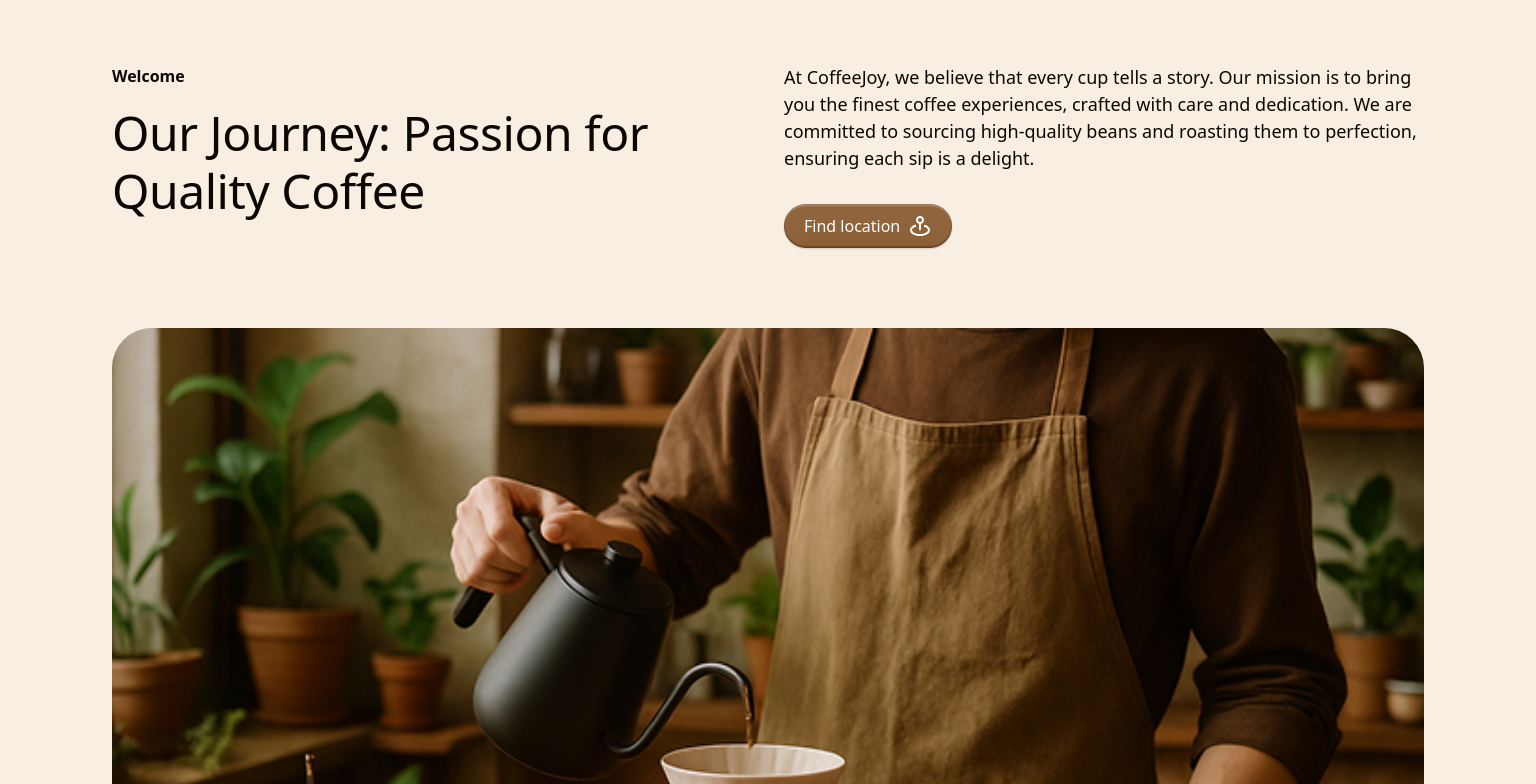
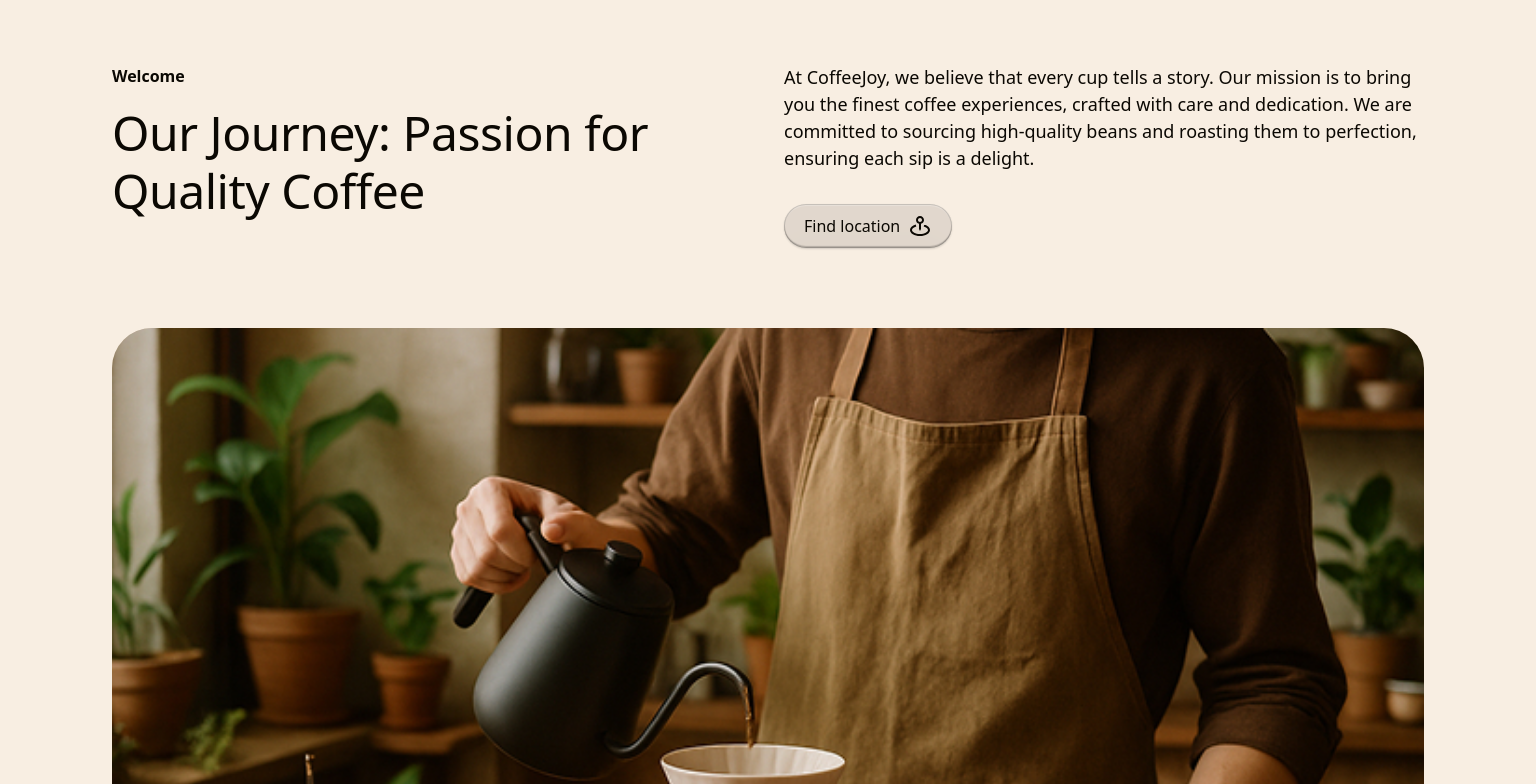
Before and after one commit to IrynaShashkevych28/group.work011, a plain HTML site: page index.html in a window 1536 px wide. In both pictures the pointer is over the button "Find location". Shown: the top 784 px of the page. Drawn offline with nearby package versions, Linux system fonts and the light colour scheme; a web font is replaced by a local one.

Commit message:
add changes

```diff
--- a/css/styles.css
+++ b/css/styles.css
@@ -122,18 +122,32 @@ a {
   padding: 10px 20px;
   border: 0;
   border-radius: 100px;
-  background: #6b4a2b;
+  background-color: #6b4a2b;
   color: #fff;
   cursor: pointer;
-  transition: background-color 0.25s;
+  transition: background-color 250ms cubic-bezier(0.4, 0, 0.2, 1);
   box-shadow: 0 1px 2px rgba(0, 0, 0, 0.15), inset 0 -2px 1px rgba(0, 0, 0, 0.2),
     inset 0 0 0 1px rgba(0, 0, 0, 0.15),
     inset 0 2px 1px rgba(255, 255, 255, 0.25),
     inset 0 32px 24px rgba(255, 255, 255, 0.05);
-  border-color: transparent;
+  border: none;
 }
-.btn-find-location:hover {
-  background: #8b5e34;
+@media only screen and (min-width: 1440px) {
+  .btn-find-location:hover,
+  .btn-find-location:focus {
+    background-color: rgba(11, 8, 3, 0.1);
+    cursor: pointer;
+    color: #0b0803;
+  }
+  .btn-find-location:hover .btn-welcome-icon,
+  .btn-find-location:focus .btn-welcome-icon {
+    fill: #0b0803;
+  }
+}
+
+.btn-welcome-icon {
+  fill: #fff;
+  transition: fill 250ms cubic-bezier(0.4, 0, 0.2, 1);
 }
 @media only screen and (min-width: 768px) {
   .btn-find-location {
@@ -142,9 +156,6 @@ a {
     width: auto;
     align-self: flex-start;
   }
-}
-.btn-welcome-icon {
-  fill: #ffff;
 }
 
 .welcome-row {
```
Also changed, not shown: 3 other files.
